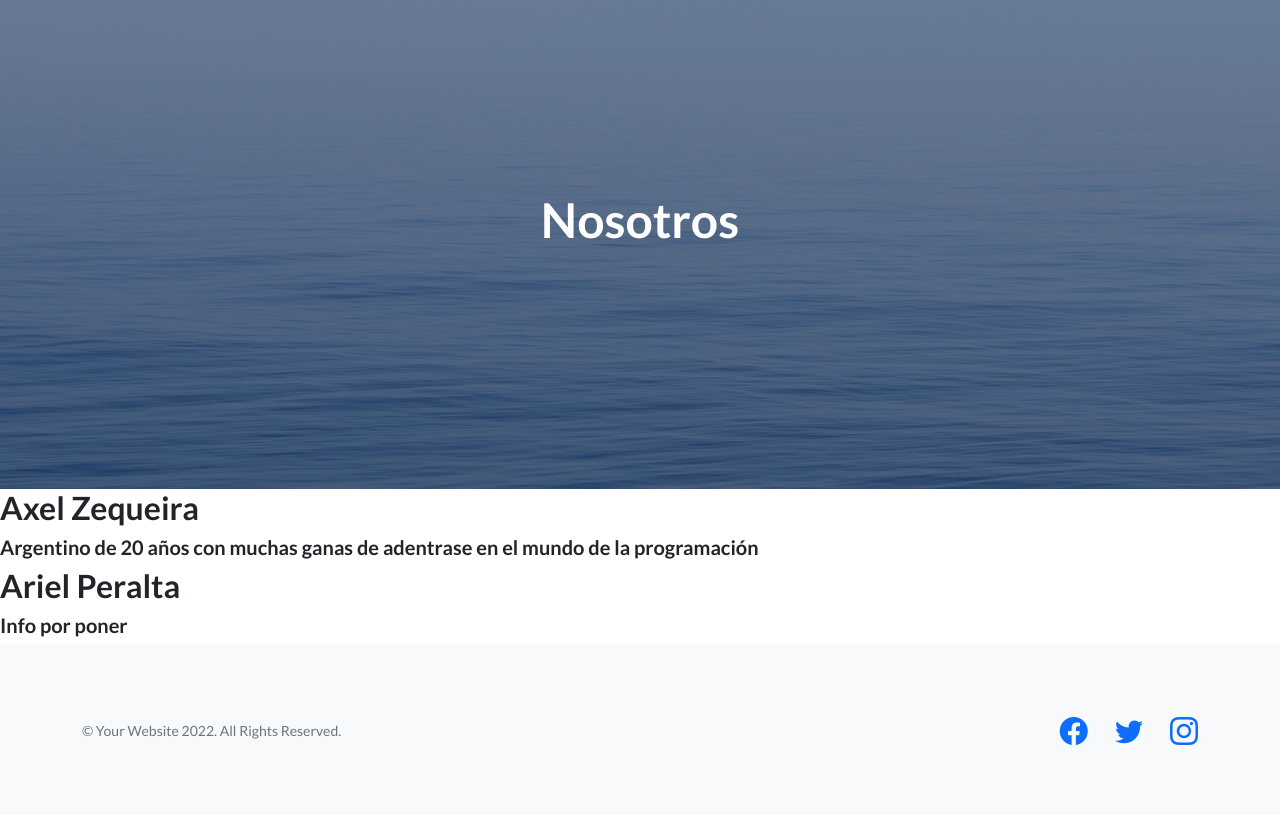
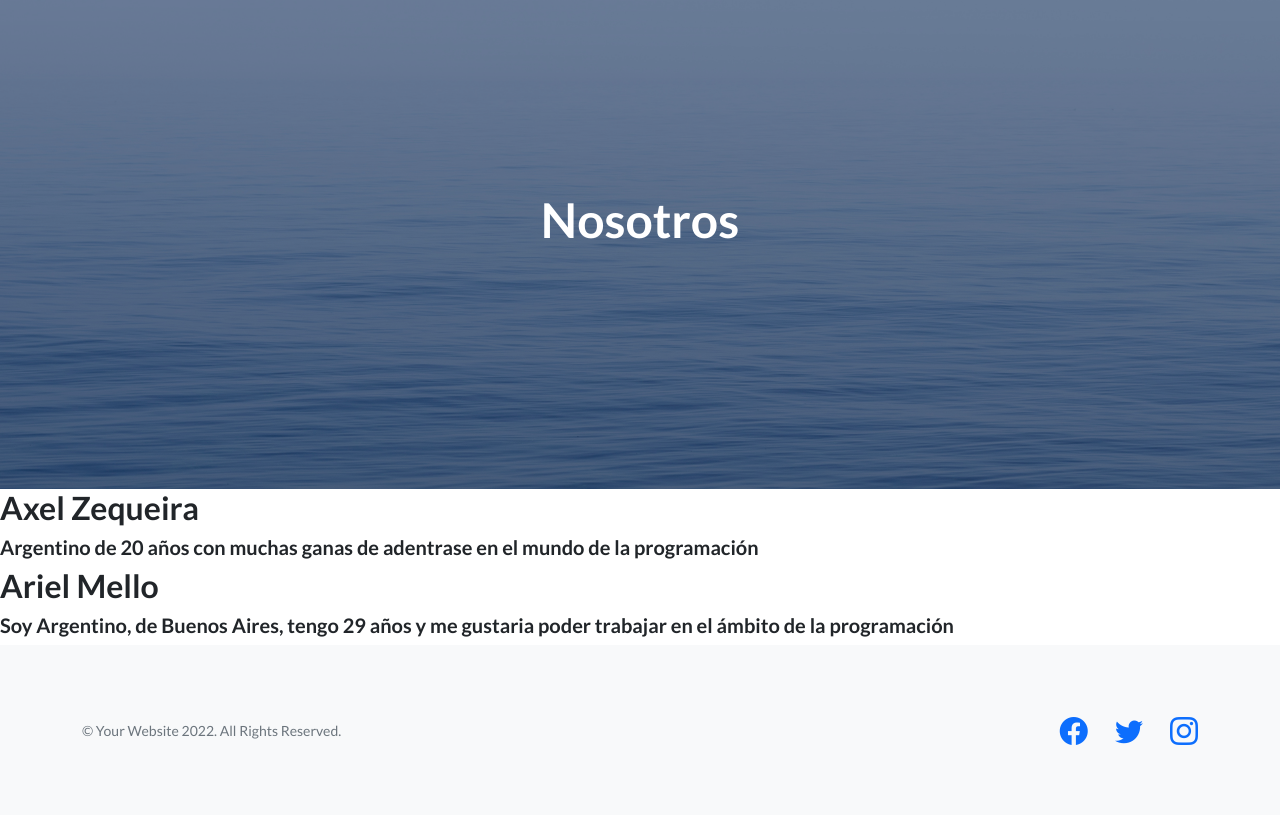
Before and after one commit to ArielMello0/steel-pc, a Django app: page /nosotros/ in a window 1280 px wide. Shown: the part 67-882 px from the top of the page. Run offline with Django 4.2, Linux system fonts and the light colour scheme; some libraries are stand-ins or nearby versions.

Commit message:
mas cambios

```diff
--- a/AppProyecto/templates/AppProyecto/nosotros.html
+++ b/AppProyecto/templates/AppProyecto/nosotros.html
@@ -10,7 +10,7 @@
 <h2> Axel Zequeira</h2>
 <h5> Argentino de 20 años con muchas ganas de adentrase en el mundo de la programación</h5>
 
-<h2> Ariel Peralta</h2>
-<h5>Info por poner</h5>
+<h2> Ariel Mello</h2>
+<h5>Soy Argentino, de Buenos Aires, tengo 29 años y me gustaria poder trabajar en el ámbito de la programación</h5>
 
 {% endblock%}
--- a/AppProyecto/templates/AppProyecto/padre.html
+++ b/AppProyecto/templates/AppProyecto/padre.html
@@ -21,7 +21,7 @@
         <nav class="navbar navbar-light bg-light static-top">
             <div class="container">
                 {% if user.is_authenticated %}
-                <a class="navbar-brand" href="{% url 'inicio' %}">SteelPc</a>
+                <a class="navbar-brand" href="{% url 'inicio' %}">Inicio</a>
                 <a class="btn btn-primary" href="{% url 'blogFormulario' %}">Blogs</a>
                 <a class="btn btn-primary" href="{% url 'autorFormulario' %}">Autores</a>
                 <a class="btn btn-primary" href="{% url 'suscriptorFormulario' %}">Suscripciones</a>
```
Also changed, not shown: db.sqlite3.
